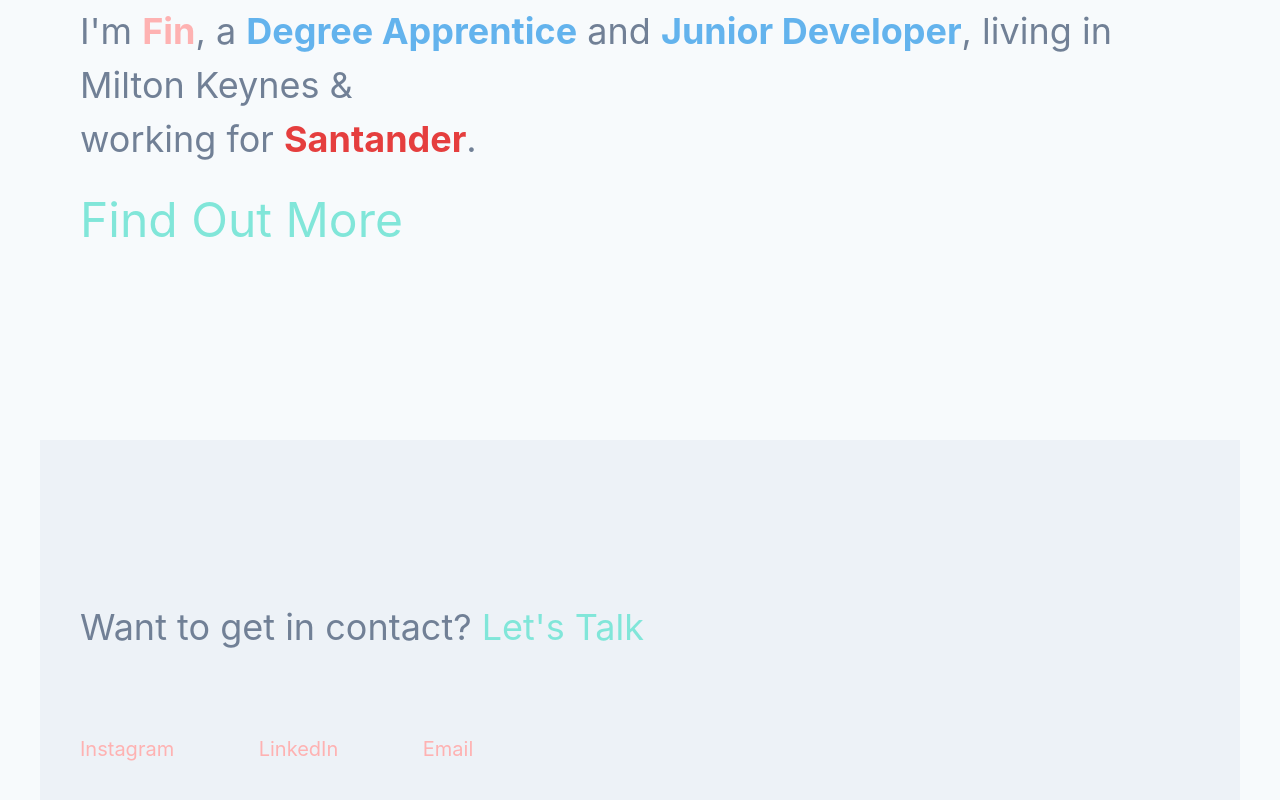
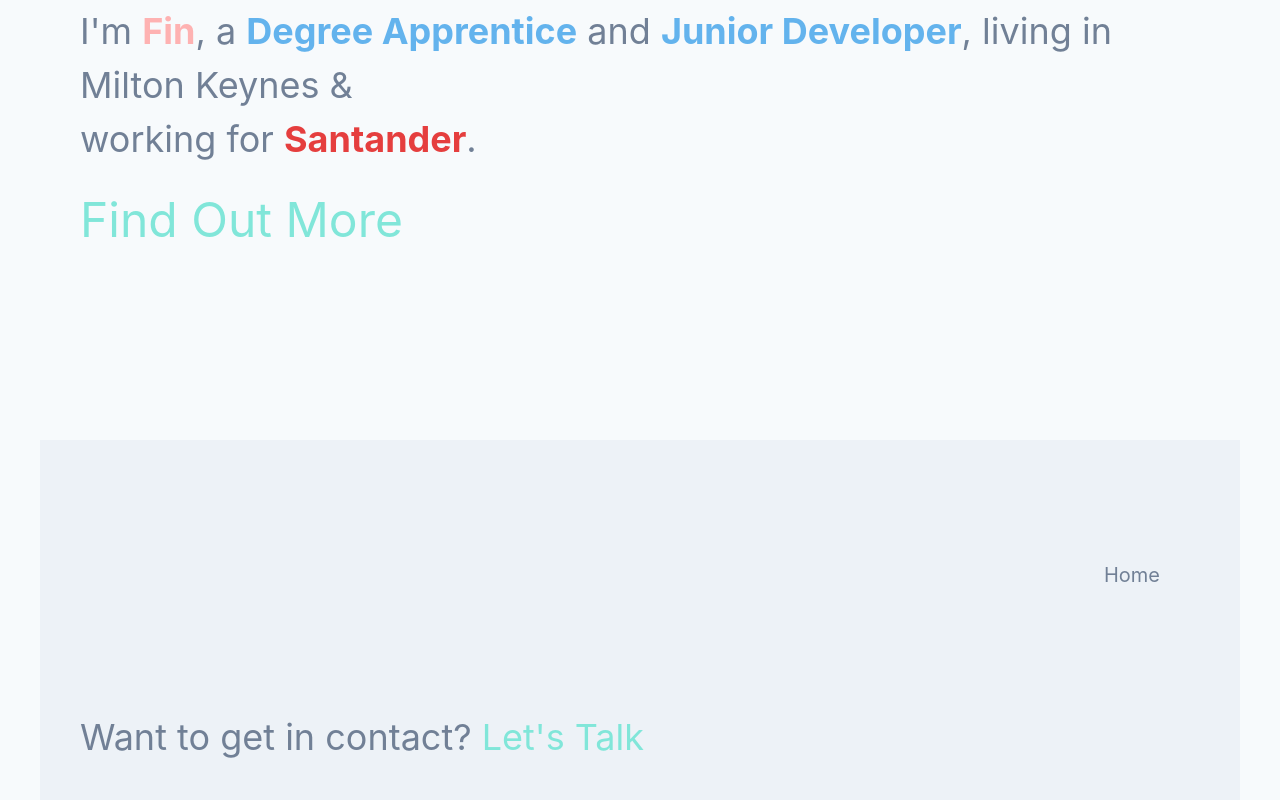
Before and after one commit to Finnerspx/Portfolio-Website, a website: page public/index.html in a window 1280 px wide. Shown: the part 378-1178 px from the top of the page. Drawn offline with Linux system fonts and the light colour scheme.

Commit message:
Added Home Section

```diff
--- a/public/index.html
+++ b/public/index.html
@@ -13,7 +13,7 @@
     <div class="text-right px-20 py-10 font-lightweight text-xl text-gray-600 font-sans hover:text-teal-300">
         <a href="/#contact">Contact</a>
     </div>
-    <div class="px-10">
+    <div id="home" class="px-10">
     <div class="inline-block px-10 py-2 object-center">
         <h1 class="text-teal-300 font-lightweight mt-40 text-6xl leading-tight">Hi,</h1>
     </div>
@@ -95,6 +95,11 @@
 
     <!--Contact-->
     <footer id=contact class="py-20 mt-20 bg-gray-200">
+        <!--Home-->
+        <div class="text-right px-20 py-10 font-lightweight text-xl text-gray-600 font-sans hover:text-teal-300">
+            <a href="/#home">Home</a>
+        </div>
+
         <div class="bg-white-600 py-20 px-10">
             <h2 class="text-4xl text-gray-600">Want to get in contact? <a class="text-teal-300 hover:text-red-300" href="malito: f.purnell@my.bpp.com">Let's Talk</a></h2>
         </div>
```
